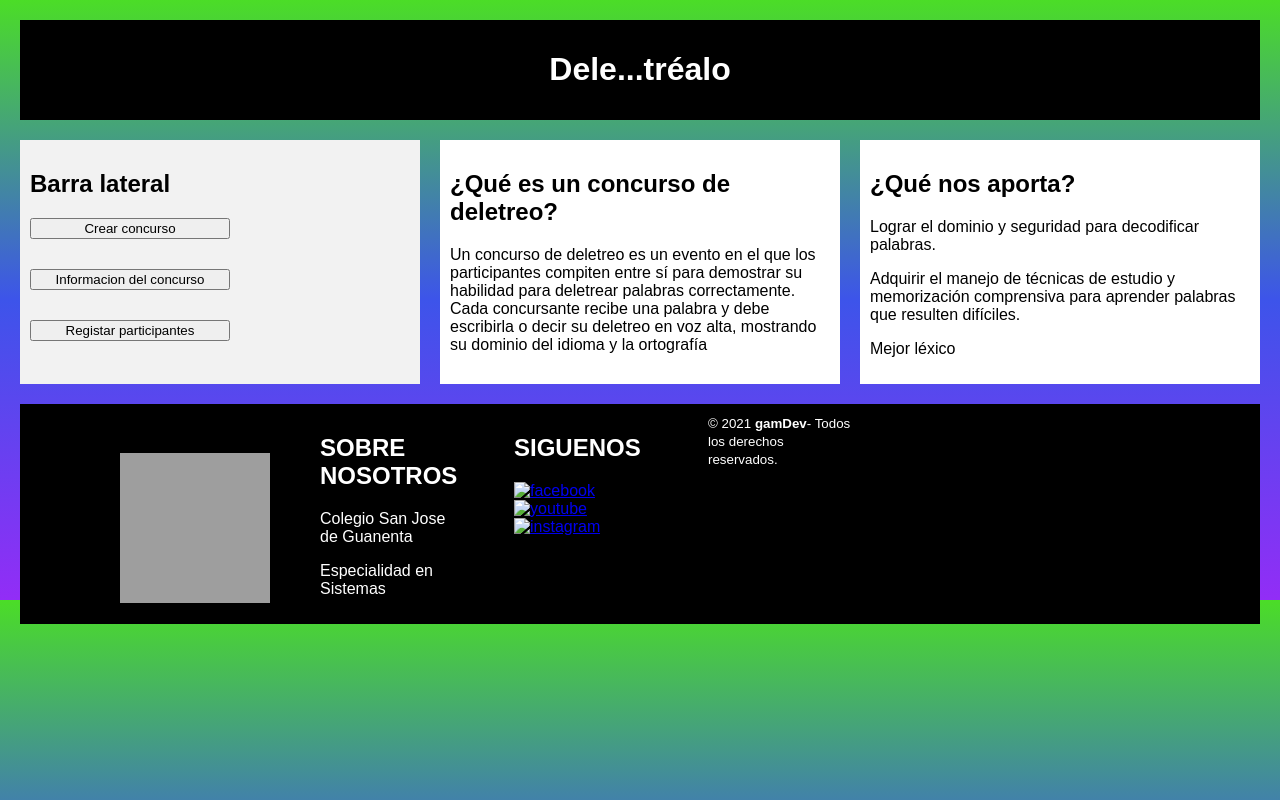
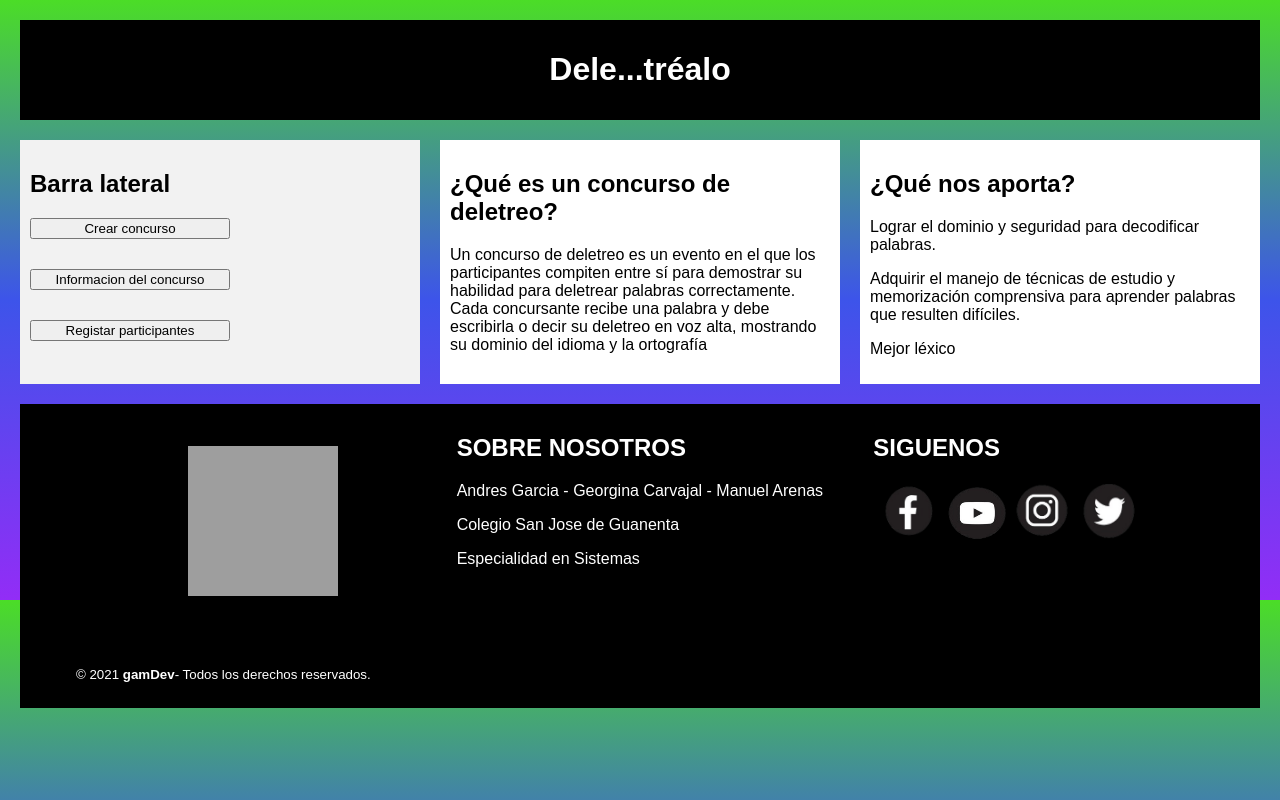
Before and after one commit to GeorginaCarvajal/gamDev, a plain HTML site: page index.html in a window 1280 px wide. Drawn offline with Linux system fonts and the light colour scheme; grey boxes are pictures that could not be loaded.

Commit message:
Se edito el footer

```diff
--- a/index.html
+++ b/index.html
@@ -39,7 +39,7 @@
             max-width: 1200px;
             margin: auto;
             display: grid;
-            grid-template-columns: repeat(6, 1fr);
+            grid-template-columns: repeat(3, 1fr);
             grid-gap: 50px;
             padding: 45px opx;
         }
@@ -74,8 +74,10 @@
                 grid-template-columns: 1fr; /* Una columna para dispositivos móviles */
             }
         }
-
-
+        .footer .grupo-2 {
+            padding: 15px 10px;
+            text-align: center;
+        }
 
 
     </style>
@@ -140,6 +142,7 @@
                 </div>
                 <div class="box">
                 <h2>SOBRE NOSOTROS</h2>
+                <p>Andres Garcia - Georgina Carvajal - Manuel Arenas</p>
                 <p>Colegio San Jose de Guanenta</p>
                 <p>Especialidad en Sistemas</p>
                 </div>
@@ -147,13 +150,14 @@
                 <div class="box">
                 <h2>SIGUENOS</h2>
                     <div class="social">
-                        <a href="#"><img src="img/facebook.png" alt="facebook"></a>
-                        <a href="#"><img src="img/youtube.png" alt="youtube"></a>
-                        <a href="#"><img src="img/instagram.png" alt="instagram"></a>
+                        <a href="#"><img src="img/facebook.png" alt="facebook", width="70" height="60"></a>
+                        <a href="https://www.youtube.com/channel/UCxwvEx16CLv0pAA-z_kUT0Q"><img src="img/youtube.png" alt="youtube",  width="60" height="60"></a>
+                        <a href="https://www.instagram.com/gamdev7?igsh=MW10cmJtc3AxNGV6cA=="><img src="img/ig.png" alt="instagram",  width="60" height="60"></a>
+                        <a href="#"><img src="img/twi.png" alt="twitter",  width="65" height="60"></a>
                     </div>
                 </div>
                     <div class="grupo-2">
-                        <small>&copy; 2021 <b>gamDev</b>- Todos los derechos reservados.</small>
+                        <small>&copy; 2021 <b>gamDev</b>- Todos los derechos reservados. </small>
                     </div>
                 </div>
             </div>
```
Also changed, not shown: img/facebook.png (renamed from redess-removebg-preview (1) (1).png), img/ig.png (added), img/twi.png (added), img/youtube.png (added).
